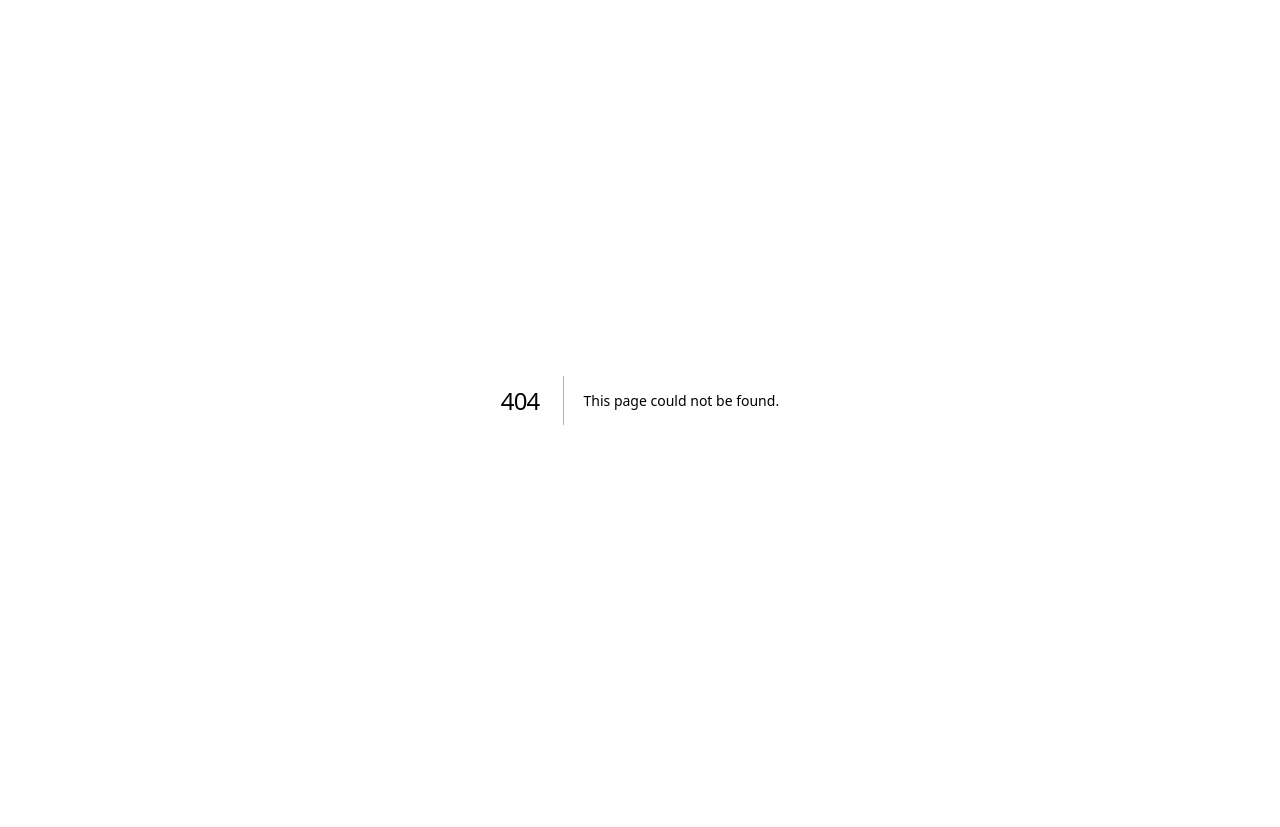
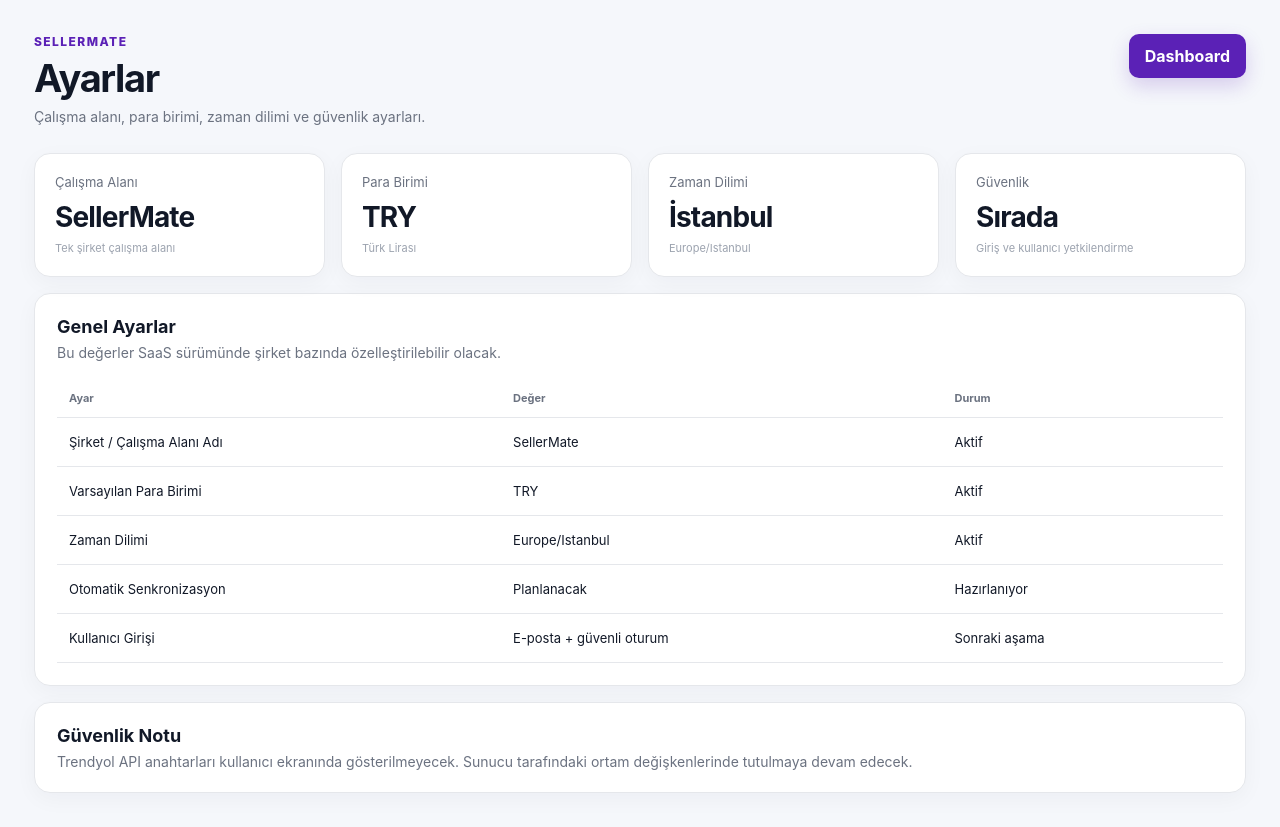
Before and after one commit to dev-bahadircokgezme/sellermate-web, a Next.js app: page /ayarlar in a window 1280 px wide. Before the commit this address had no page. Before the commit the page ends 800 px from the top, so only its background shows below. Built offline with nearby package versions, Linux system fonts and the light colour scheme.

Commit message:
Add SellerMate settings page

```diff
--- /dev/null
+++ b/app/ayarlar/page.tsx
@@ -0,0 +1,21 @@
+export const dynamic = "force-dynamic";
+
+export default function SettingsPage(){
+ return <main className="content">
+  <header className="topbar"><div><p className="eyebrow">SELLERMATE</p><h1>Ayarlar</h1><p className="muted">Çalışma alanı, para birimi, zaman dilimi ve güvenlik ayarları.</p></div><a className="primaryButton" href="/">Dashboard</a></header>
+  <section className="metricGrid">
+   <article className="card metricCard"><p className="metricLabel">Çalışma Alanı</p><strong className="metricValue">SellerMate</strong><p className="metricNote">Tek şirket çalışma alanı</p></article>
+   <article className="card metricCard"><p className="metricLabel">Para Birimi</p><strong className="metricValue">TRY</strong><p className="metricNote">Türk Lirası</p></article>
+   <article className="card metricCard"><p className="metricLabel">Zaman Dilimi</p><strong className="metricValue">İstanbul</strong><p className="metricNote">Europe/Istanbul</p></article>
+   <article className="card metricCard"><p className="metricLabel">Güvenlik</p><strong className="metricValue">Sırada</strong><p className="metricNote">Giriş ve kullanıcı yetkilendirme</p></article>
+  </section>
+  <section className="card ordersCard"><div className="cardHeader"><div><h2>Genel Ayarlar</h2><p className="muted">Bu değerler SaaS sürümünde şirket bazında özelleştirilebilir olacak.</p></div></div><div className="tableWrap"><table><thead><tr><th>Ayar</th><th>Değer</th><th>Durum</th></tr></thead><tbody>
+   <tr><td>Şirket / Çalışma Alanı Adı</td><td>SellerMate</td><td>Aktif</td></tr>
+   <tr><td>Varsayılan Para Birimi</td><td>TRY</td><td>Aktif</td></tr>
+   <tr><td>Zaman Dilimi</td><td>Europe/Istanbul</td><td>Aktif</td></tr>
+   <tr><td>Otomatik Senkronizasyon</td><td>Planlanacak</td><td>Hazırlanıyor</td></tr>
+   <tr><td>Kullanıcı Girişi</td><td>E-posta + güvenli oturum</td><td>Sonraki aşama</td></tr>
+  </tbody></table></div></section>
+  <section className="card ordersCard"><div className="cardHeader"><div><h2>Güvenlik Notu</h2><p className="muted">Trendyol API anahtarları kullanıcı ekranında gösterilmeyecek. Sunucu tarafındaki ortam değişkenlerinde tutulmaya devam edecek.</p></div></div></section>
+ </main>
+}
```
